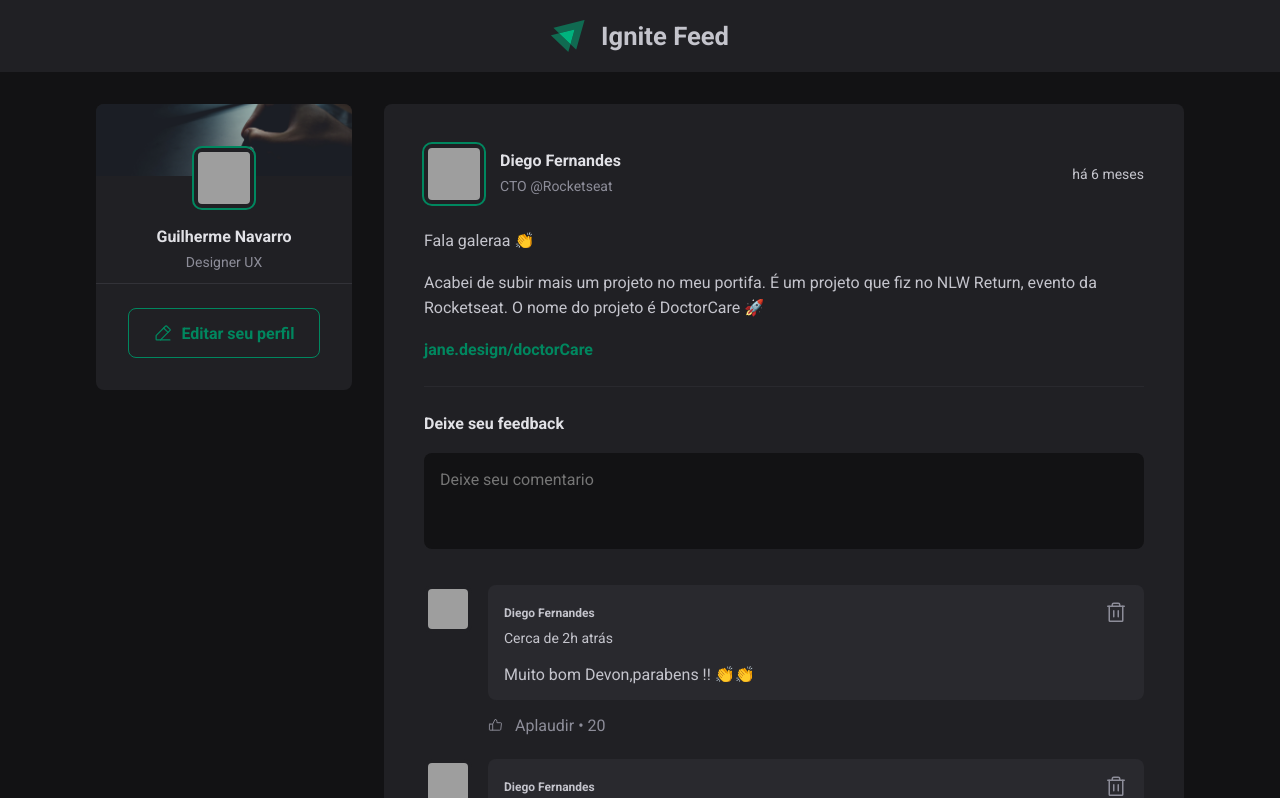
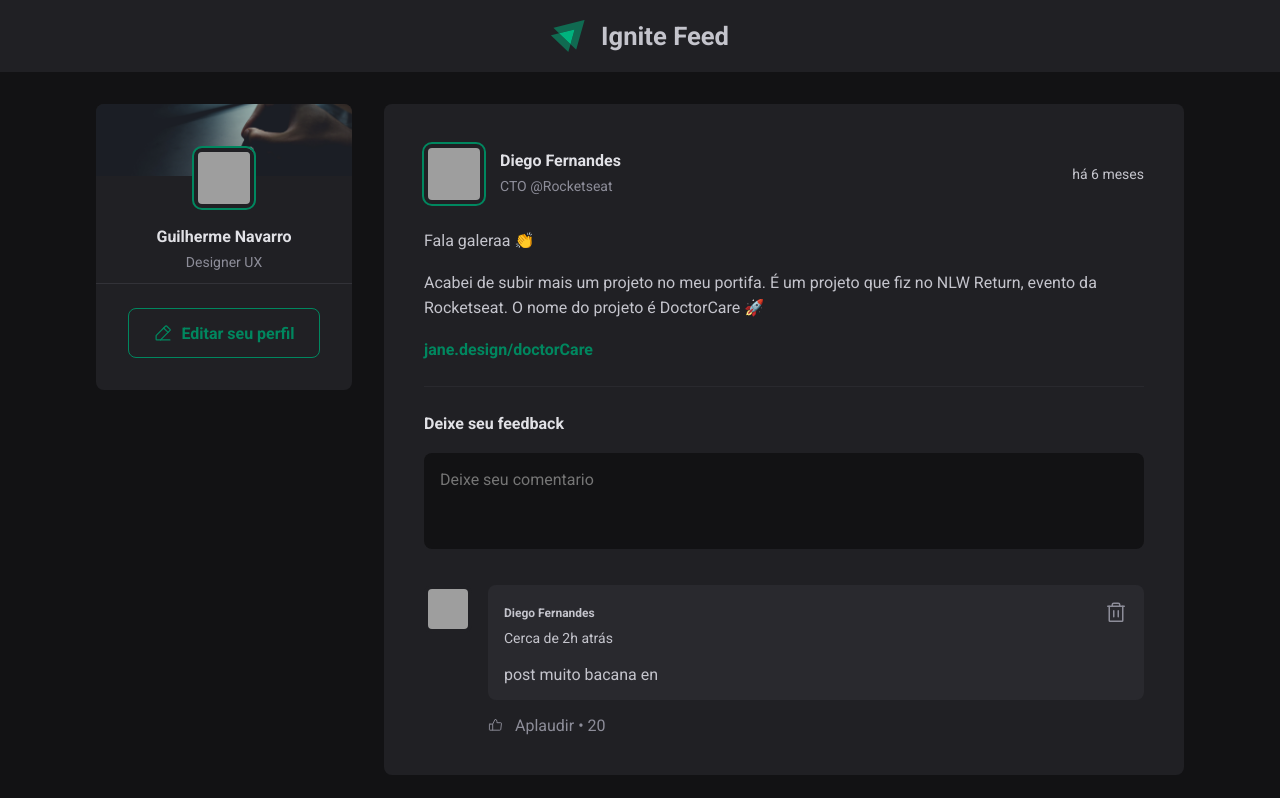
Before and after one commit to AllyssonR/fundamentos_react, a React (Vite) app: page / in a window 1280 px wide. Shown: the top 798 px of the page. Built offline with nearby package versions, Linux system fonts and the light colour scheme; grey boxes are pictures that could not be loaded.

Commit message:
update post.tsx

```diff
--- a/src/Components/Comment.tsx
+++ b/src/Components/Comment.tsx
@@ -1,7 +1,10 @@
 import { ThumbsUp, Trash } from 'phosphor-react';
 import { Avatar } from './Avatar';
 import styles from './Comment.module.css';
-export function Comment() {
+interface CommentProps {
+  content: string;
+}
+export function Comment({ content }: CommentProps) {
   return (
     <div className={styles.comment}>
       <Avatar hasBorder={false} src="https://github.com/diego3g.png" />
@@ -18,7 +21,7 @@
               <Trash size={24} />
             </button>
           </header>
-          <p>Muito bom Devon,parabens !! 👏👏</p>
+          <p>{content}</p>
         </div>
         <footer>
           <button>
--- a/src/Components/Post.tsx
+++ b/src/Components/Post.tsx
@@ -3,16 +3,19 @@
 import ptBR from 'date-fns/locale/pt-BR';
 import { Comment } from './Comment';
 import styles from './Post.module.css';
+import { FormEvent, useState } from 'react';
 interface PostProps {
   author: {
     avatarUrl: string;
     name: string;
     role: string;
   };
-  content: [{type: string ,  contentText: string} ];
+  content: [{ type: string; contentText: string }];
   publishedAt: Date;
 }
 export function Post({ author, content, publishedAt }: PostProps) {
+  const [newCommentText, setNewCommentText] = useState('');
+  const [comments, setComments] = useState(['post muito bacana en']);
   const publishedDateFormatted = format(
     publishedAt,
     "d 'de' LLLL 'ás' HH:mm'h'",
@@ -22,6 +25,14 @@
     locale: ptBR,
     addSuffix: true,
   });
+  function handleCreateNewComment(event: FormEvent) {
+    event.preventDefault();
+    setComments([...comments, newCommentText]);
+    setNewCommentText('');
+  }
+  function handleNewCommentChange(event: FormEvent) {
+    setNewCommentText(event.target.value);
+  }
   return (
     <article className={styles.post}>
       <header>
@@ -52,17 +63,21 @@
           }
         })}
       </div>
-      <form className={styles.commentForm}>
+      <form onSubmit={handleCreateNewComment} className={styles.commentForm}>
         <strong>Deixe seu feedback</strong>
-        <textarea placeholder="Deixe seu comentario" />
+        <textarea
+          value={newCommentText}
+          onChange={handleNewCommentChange}
+          placeholder="Deixe seu comentario"
+        />
         <footer>
           <button type="submit">Publicar</button>
         </footer>
       </form>
       <div className={styles.commentList}>
-        <Comment />
-        <Comment />
-        <Comment />
+        {comments.map((comment) => {
+          return <Comment content={comment} />;
+        })}
       </div>
     </article>
   );
```
